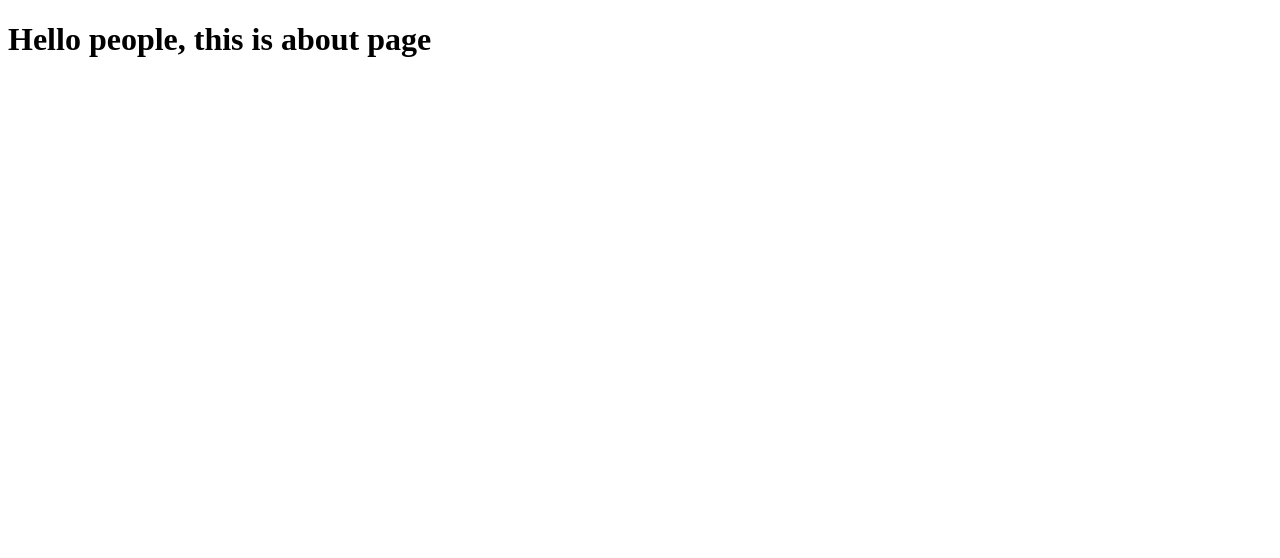
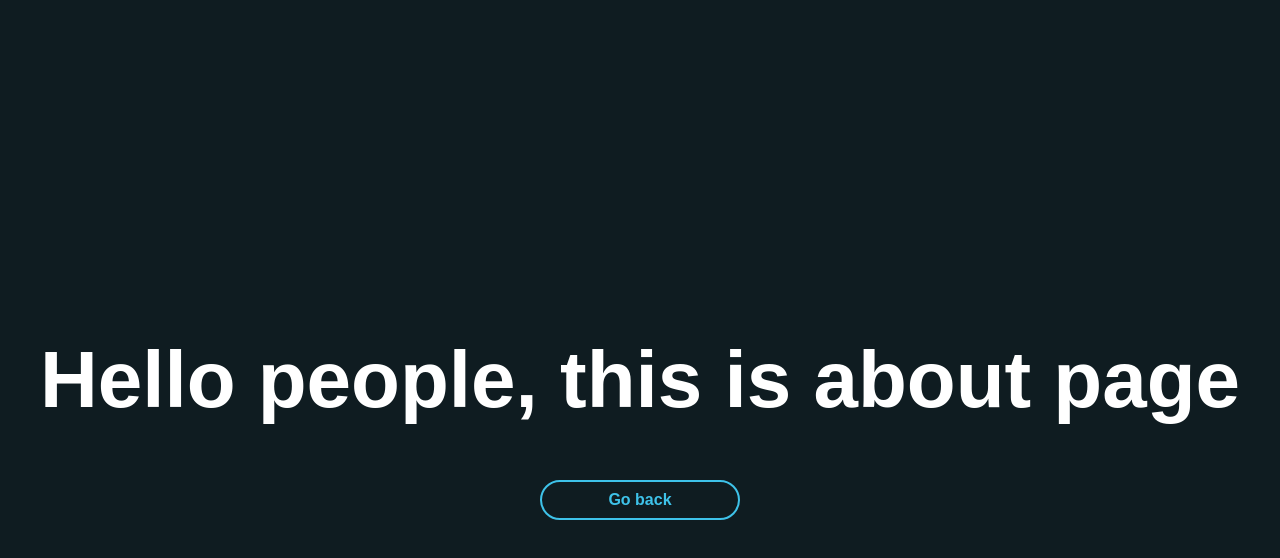
Before and after one commit to kamilluc/gatsby--styled-components, a Gatsby site: page /about in a window 1280 px wide. Built offline with nearby package versions, Linux system fonts and the light colour scheme; Gatsby itself is replaced by a stand-in of ours.

Commit message:
theme provider and files restructure

```diff
--- /dev/null
+++ b/src/components/Button/Button.js
@@ -0,0 +1,26 @@
+import styled from 'styled-components'
+
+const Button = styled.button`
+  width: 200px;
+  display: flex;
+  justify-content: center;
+  align-items: center;
+  text-decoration: none;
+  height: 40px;
+  border-radius: 50px;
+  border: 2px solid ${({theme}) => theme.colors.primary};
+  color: ${({theme}) => theme.colors.primary};
+  font-size: 1em;
+  font-weight: ${({theme})=>theme.font.bold};
+  transition: box-shadow .3s ease;
+  ${({theme})=>theme.media.mobile}{
+      background: ${({theme})=>theme.colors.white}
+    };
+  :hover {
+    box-shadow: -5px 10px 20px -15px ${({theme})=>theme.colors.white};
+  };
+
+
+`;
+
+export default Button;
--- /dev/null
+++ b/src/components/H1/H1.js
@@ -0,0 +1,8 @@
+import styled from 'styled-components'
+
+const H1 = styled.h1`
+  font-size:  ${({isBig}) => isBig ? '5em' : '3em'};
+  color:  ${({isBlue}) => isBlue ? 'blue' : 'white'};
+`;
+
+export default H1;
--- /dev/null
+++ b/src/layout/Layout.js
@@ -0,0 +1,39 @@
+import React from 'react';
+import styled, { createGlobalStyle, ThemeProvider } from 'styled-components';
+import { theme } from '../utils/theme';
+
+const GlobalStyle = createGlobalStyle`
+  body {
+    padding: 0;
+    margin: 0;
+    font-family: 'Montserrat', sans-serif;
+    color: white;
+  }
+
+  *, *::before, *::after {
+    box-sizing: border-box;
+  }
+`;
+
+const StyledWrapper = styled.div`
+  height: 100vh;
+  display: flex;
+  flex-direction: column;
+  justify-content: center;
+  align-items: center;
+  background: ${({theme}) => theme.colors.dark};
+  position: relative;
+`;
+
+const Layout = ({children}) => (
+  <ThemeProvider theme={theme}>
+    <>
+      <GlobalStyle />
+      <StyledWrapper>
+        {children}
+      </StyledWrapper>
+    </>
+  </ThemeProvider>
+);
+
+export default Layout;
--- a/src/pages/about.js
+++ b/src/pages/about.js
@@ -1,13 +1,14 @@
 import React from 'react';
-// import Button from '../components/Button/Button';
-// import Layout from '../layout/Layout'
-// import { Link } from 'gatsby'
+import Button from '../components/Button/Button';
+import Layout from '../layout/Layout'
+import H1 from '../components/H1/H1';
+import { Link } from 'gatsby'
 
 const AboutPage = () => (
-  <div>
-    <h1>Hello people, this is about page</h1>
-    {/* <Button as={Link} to="/">Go back</Button> */}
-  </div>
+    <Layout>
+    <H1 isBig={true}>Hello people, this is about page</H1>
+    <Button as={Link} to="/">Go back</Button>
+  </Layout>
 );
 
 export default AboutPage;
--- a/src/pages/index.js
+++ b/src/pages/index.js
@@ -1,88 +1,14 @@
 import React from 'react'
-import {Link} from 'gatsby'
-import styled, { createGlobalStyle } from 'styled-components'
-// createGlobalStyle to np. usuniecia paddingu z calosci
-import {colors} from '../utils/colors'
-
-const GlobalStyle = createGlobalStyle`
-  body{
-    margin: 0;
-    padding: 0;
-    font-family: 'Montserrat', sans-serif;
-    color: white;
-  }
-
-  *, *::before, *::after{
-      box-sizing: border-box;
-  }
-`
-
-//konwencja nazewnicza dla zewnetrzengo div'a
-//nazwy cammel-case
-//styled.div === styled('div')
-//mozna uzywac ${} np.
-// display: ${{props}=>props.isFlex ? 'flex' : 'block'};
-const StyledWrapper = styled.div`
-  height: 100vh;
-  display: flex;
-  justify-content: center;
-  align-items: center;
-  background: ${colors.dark};
-  position: relative;
-`
-
-const H1 = styled.h1`
-  font-size: ${({ isBig }) => (isBig ? '5em' : '3em')};
-  color: ${({ isBlue }) => (isBlue ? 'blue' : 'white')};
-`
-
-const BlueH1=styled(H1)`
-color: blue;
-`
-const StyledLink=styled(Link)`
-text-decoration: none;
-color: white;
-font-size: 2em;
-font-weight: 700;
-`
-const Button = styled.button`
-  width: ${({width})=>width};
-  display: flex;
-  justify-content: center;
-  align-items: center;
-  text-decoration: none;
-  height: 40px;
-  border-radius: 50px;
-  border: none;
-  color: ${colors.white};
-  background: ${colors.primary};
-  font-size: 1em;
-  font-weight: 800;
-  transition: box-shadow .3s ease;
-
-  &.coral{
-    background: coral;
-  }
-
-  :hover {
-    box-shadow: 0 10px 20px -15px red;
-  }
-`
+import { Link } from 'gatsby';
+import Layout from '../layout/Layout';
+import H1 from '../components/H1/H1';
+import Button from '../components/Button/Button';
 
 const IndexPage = () => (
-  <>
-    <GlobalStyle />
-    <StyledWrapper>
-      {/* <H1 isBig>Hi people</H1> */}
-      {/* <H1 isBlue>Hi people</H1> */}
-      {/* <BlueH1 isBig>Hi people</BlueH1> */}
-      {/* <StyledLink to="404">About Page</StyledLink> */}
-      {/* <Button as='a' href='/404'>About Page</Button> */}
-      {/* <Button className='coral' as={Link} to='/about'>About Page</Button> */}
-      <Button width='500px' as={Link} to='/about'>About Page</Button>
-
-    </StyledWrapper>
-  </>
+  <Layout>
+    <H1>Hello, people</H1>
+    <Button as={Link} to="/about">About page</Button>
+  </Layout>
 )
 
 export default IndexPage
--- /dev/null
+++ b/src/utils/theme.js
@@ -0,0 +1,15 @@
+import {colors} from './colors';
+
+export const theme = {
+  colors,
+  font: {
+    thin: 300,
+    regular: 400,
+    bold: 800,
+  },
+  media: {
+    mobile: '@media (max-width: 727px)',
+    tablet: '@media (min-width: 728px)',
+    desktop: '@media (min-width: 1024px)',
+  }
+}
```
Also changed, not shown: src/pages/indexComments.js (added, +95 -0 lines).
